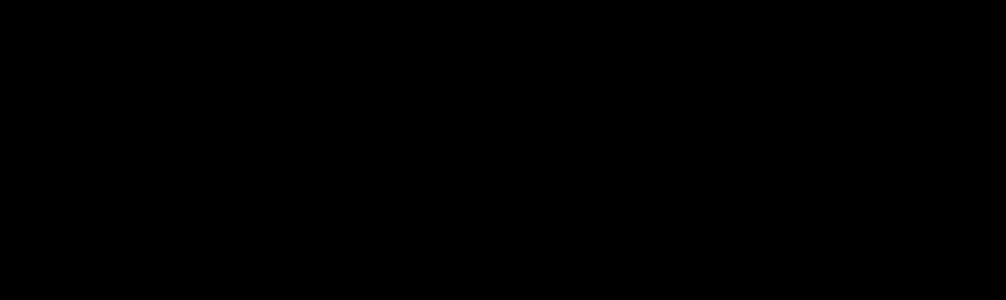
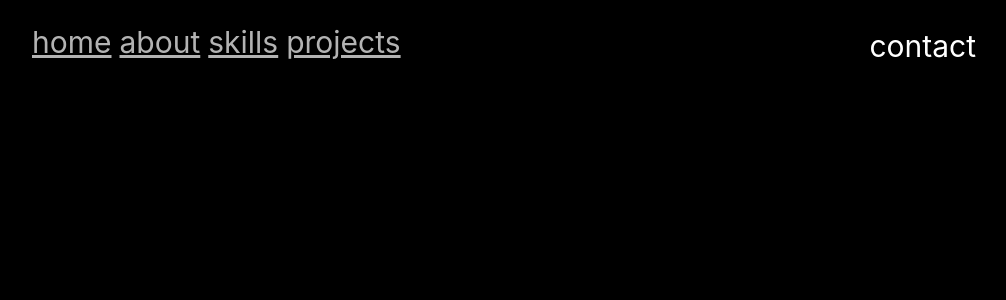
Before and after one commit to kariuki-george/portfolio, a Next.js app: page / in a window 1280 px wide. Shown: the top 300 px of the page, without its empty margins (136-1142 px from the left). Built offline with nearby package versions, Linux system fonts and the light colour scheme.

Commit message:
Update: remove the unnecessary code

```diff
--- a/pages/index.tsx
+++ b/pages/index.tsx
@@ -1,27 +1,12 @@
 import { NextPage } from "next";
 import Head from "next/head";
-import styles from "../styles/Home.module.css";
+import Header from "../components/Header";
 
 const Home: NextPage = () => {
   return (
-    <div className={styles.container}>
-      <Head>
-        <title>smiley-geek</title>
-        <meta
-          name="description"
-          content="This is a portfolio for Kariuki George Thuo"
-        />
-        <link rel="icon" href="/favicon.ico" />
-      </Head>
+    <div>
 
-      <main className={styles.main}>
-        <h1 className={styles.title}>Welcome to smiley-geek hub</h1>
-
-        <p className={styles.description}>
-          If you see this page, the site is still under development. Thanks for
-          your visit.
-        </p>
-      </main>
+      <Header/>
     </div>
   );
 };
```
